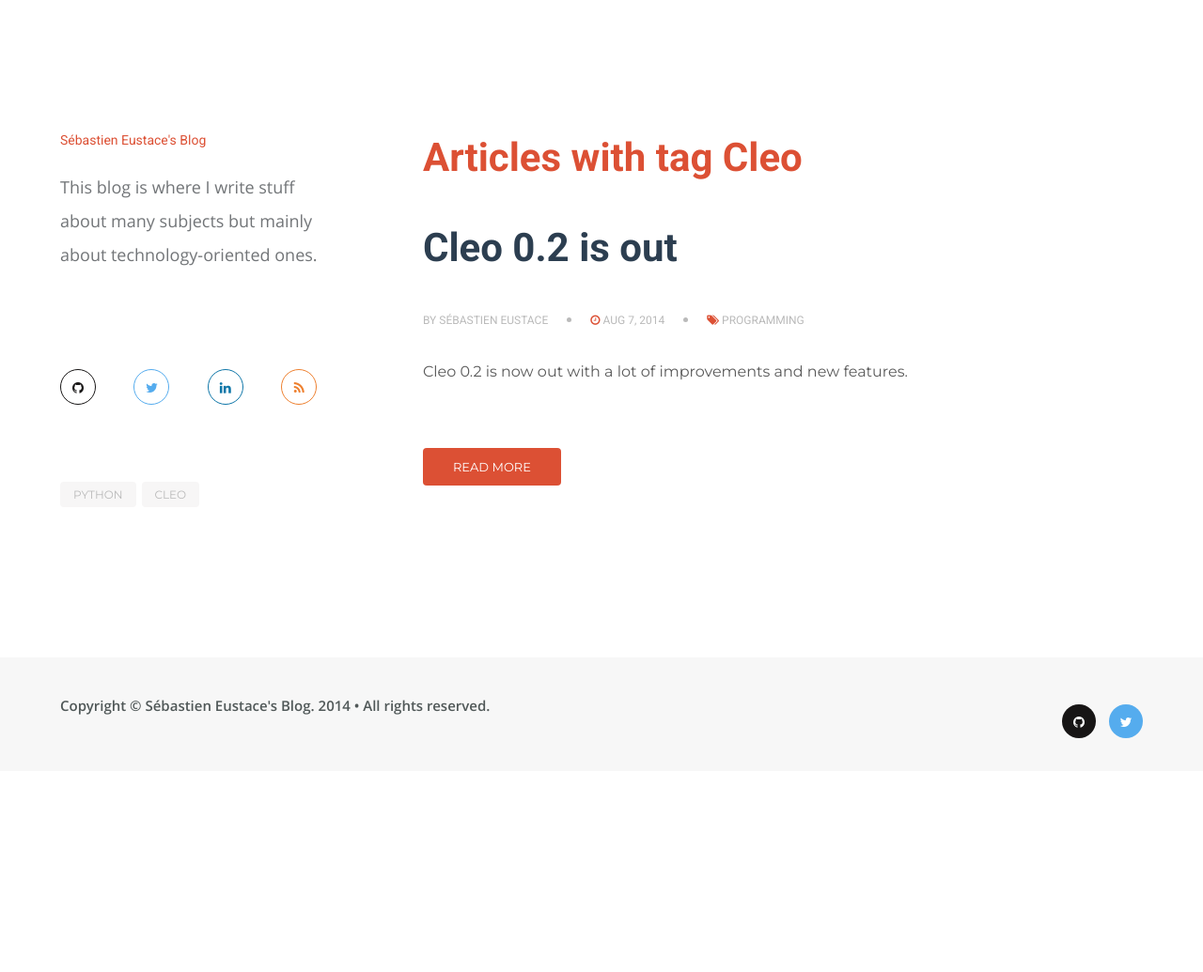
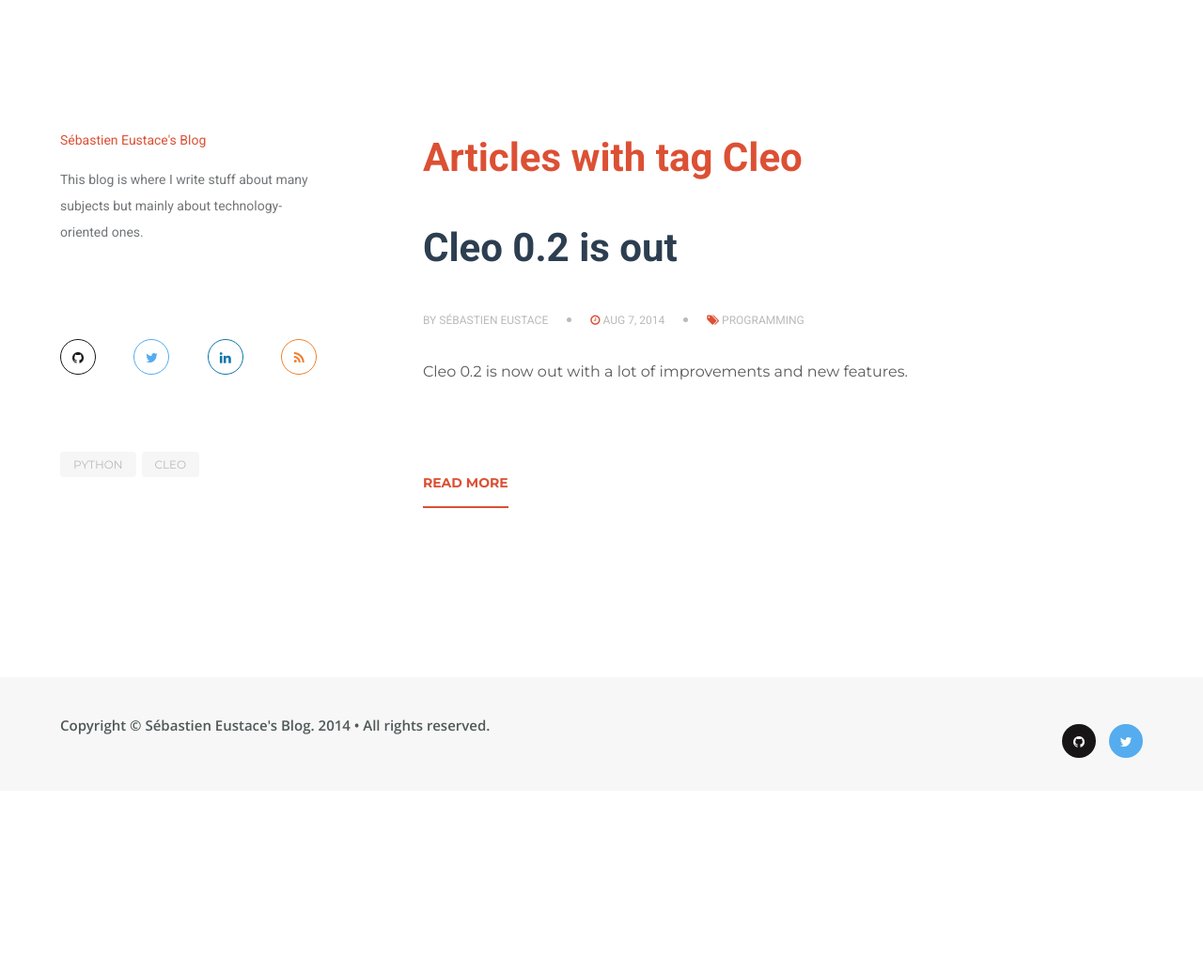
Before and after one commit to sdispater/sdispater.github.io, a Jekyll site: the page built from tag/cleo.md, in a window 1280 px wide. Shown: the whole page at 94% size. Built offline with Jekyll 4.4.1, drawn with Linux system fonts in a browser that asks for light colours; nearby versions of some CDN libraries.

Commit message:
Some UI fixes

```diff
--- a/_layouts/posts_by_category.html
+++ b/_layouts/posts_by_category.html
@@ -48,7 +48,7 @@ layout: default
             {{ post.excerpt }}
           </div>
           <div class="footer">
-            <a href="{{ post.url | prepend: site.baseurl }}" class="largesolid orange left">Read More</a>
+            <a href="{{ post.url | prepend: site.baseurl }}" class="readmore">Read More</a>
           </div>
         </article>
       {% endfor %}
--- a/_layouts/posts_by_tag.html
+++ b/_layouts/posts_by_tag.html
@@ -48,7 +48,7 @@ layout: default
             {{ post.excerpt }}
           </div>
           <div class="footer">
-            <a href="{{ post.url | prepend: site.baseurl }}" class="largesolid orange left">Read More</a>
+            <a href="{{ post.url | prepend: site.baseurl }}" class="readmore">Read More</a>
           </div>
         </article>
       {% endfor %}
--- a/css/default.scss
+++ b/css/default.scss
@@ -21,6 +21,10 @@ h1 a,
 
 .postlist article:last-child {
     border-bottom: 0;
+}
+
+p {
+    font: 400 14px/28px "Roboto",sans-serif;
 }
 
 .postcontents p {
@@ -362,6 +366,7 @@ p > code {
 .info_widget p,
 .author_widget p {
     color: #7A7A7A;
+    font-size: 14px;
     font-family: "Roboto", sans-serif;
 }
 
```
